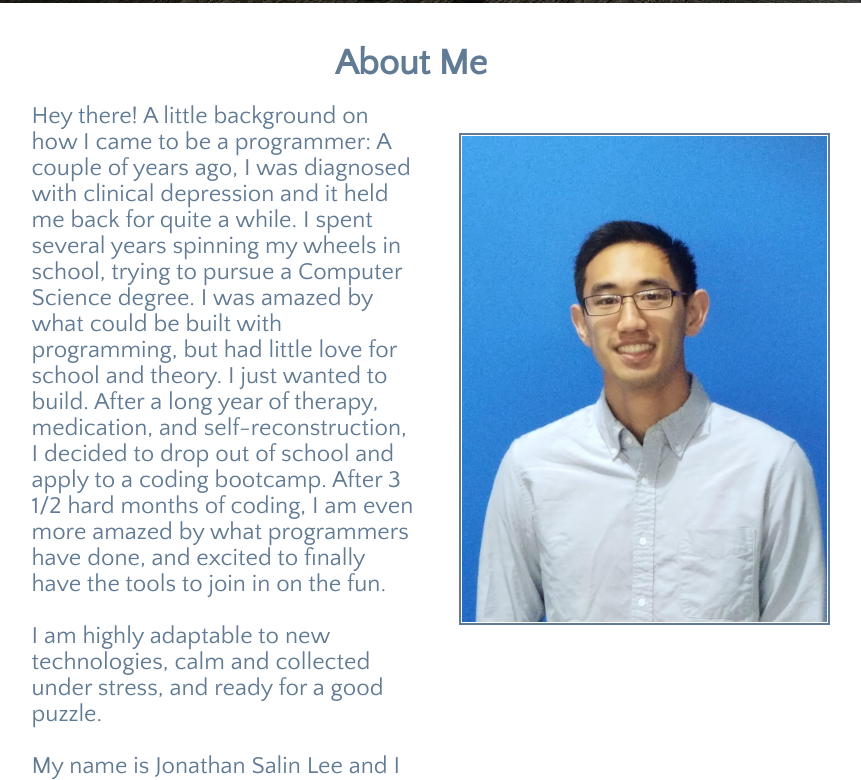
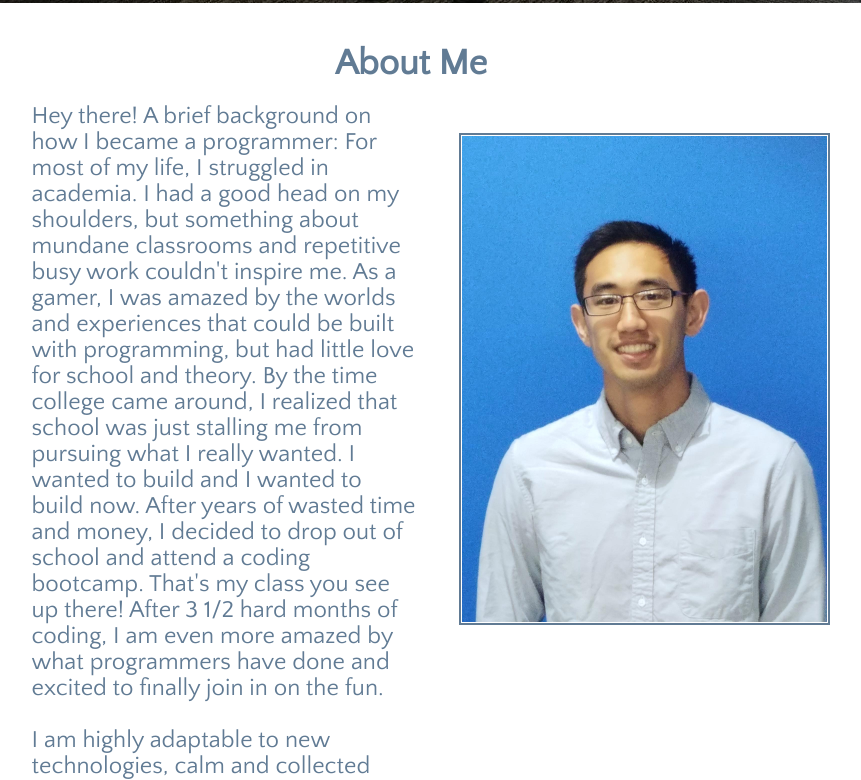
Before and after one commit to jsalinlee/portfolio_site, a website: page client/index.html in a window 1280 px wide. Shown: the part 797-1577 px from the top of the page, without its empty margins (229-1090 px from the left). Drawn offline with nearby package versions, Linux system fonts and the light colour scheme; some packages are replaced by stand-ins of ours; a script that the page names is missing; a web font is replaced by a local one.

Commit message:
Second draft of About Me section

```diff
--- a/client/partials/main.html
+++ b/client/partials/main.html
@@ -30,13 +30,14 @@
 <div class="container">
     <div id="aboutme" class="aboutme">
         <h1>About Me</h1>
-        <p class="aboutdesc" ng-style="aboutStyle">Hey there! A little background on how I came to be a programmer: A couple of years ago, I was
-            diagnosed with clinical depression and it held me back for quite a while. I spent several years
-            spinning my wheels in school, trying to pursue a Computer Science degree. I was amazed by what
-            could be built with programming, but had little love for school and theory. I just wanted to build.
-            After a long year of therapy, medication, and self-reconstruction, I decided to drop out of school and
-            apply to a coding bootcamp. After 3 1/2 hard months of coding, I am even more amazed by what
-            programmers have done, and excited to finally have the tools to join in on the fun.
+        <p class="aboutdesc" ng-style="aboutStyle">Hey there! A brief background on how I became a programmer: For most
+            of my life, I struggled in academia. I had a good head on my shoulders, but something about mundane
+            classrooms and repetitive busy work couldn't inspire me. As a gamer, I was amazed by the worlds and
+            experiences that could be built with programming, but had little love for school and theory. By the time
+            college came around, I realized that school was just stalling me from pursuing what I really wanted. I wanted
+            to build and I wanted to build now. After years of wasted time and money, I decided to drop out of school and
+            attend a coding bootcamp. That's my class you see up there! After 3 1/2 hard months of coding, I am even more
+            amazed by what programmers have done and excited to finally join in on the fun.
             <br><br>
             I am highly adaptable to new technologies, calm and collected under stress, and ready for a good puzzle.
             <br><br>
```
Also changed, not shown: 1 other file.
